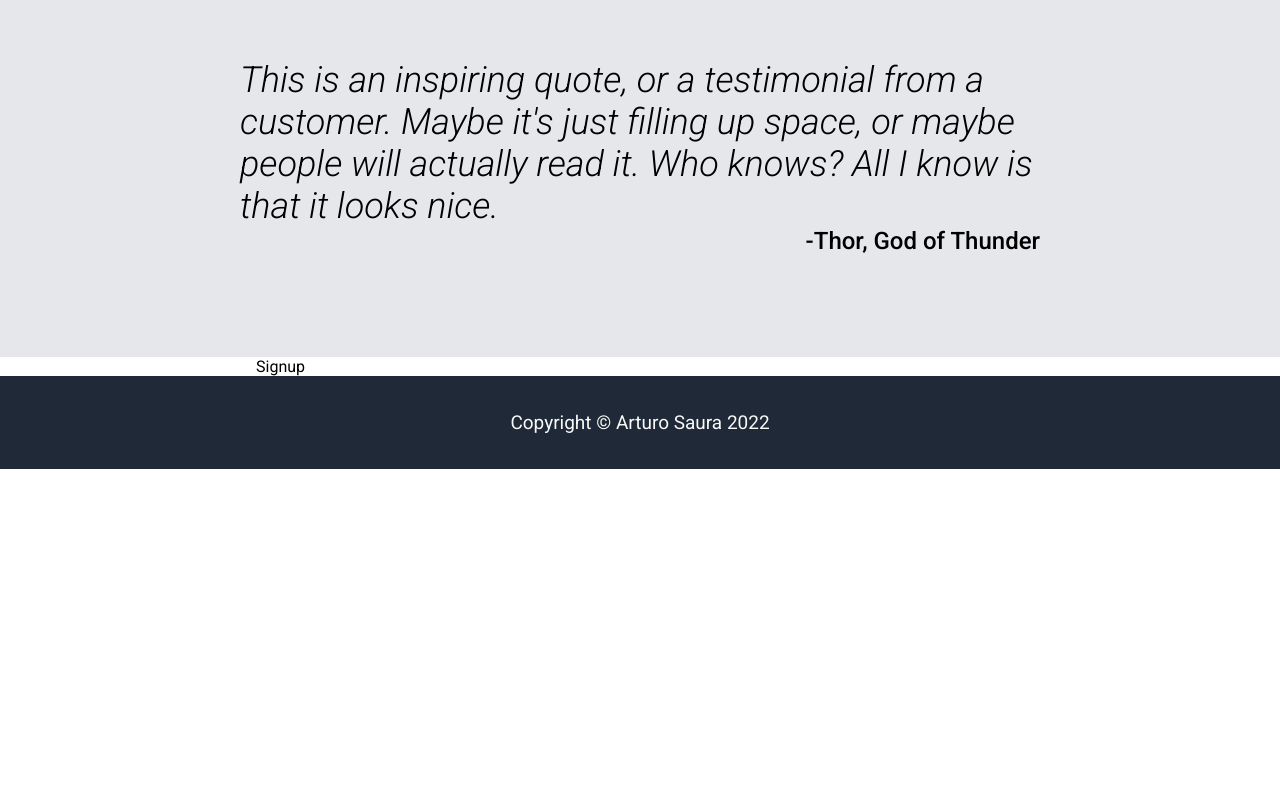
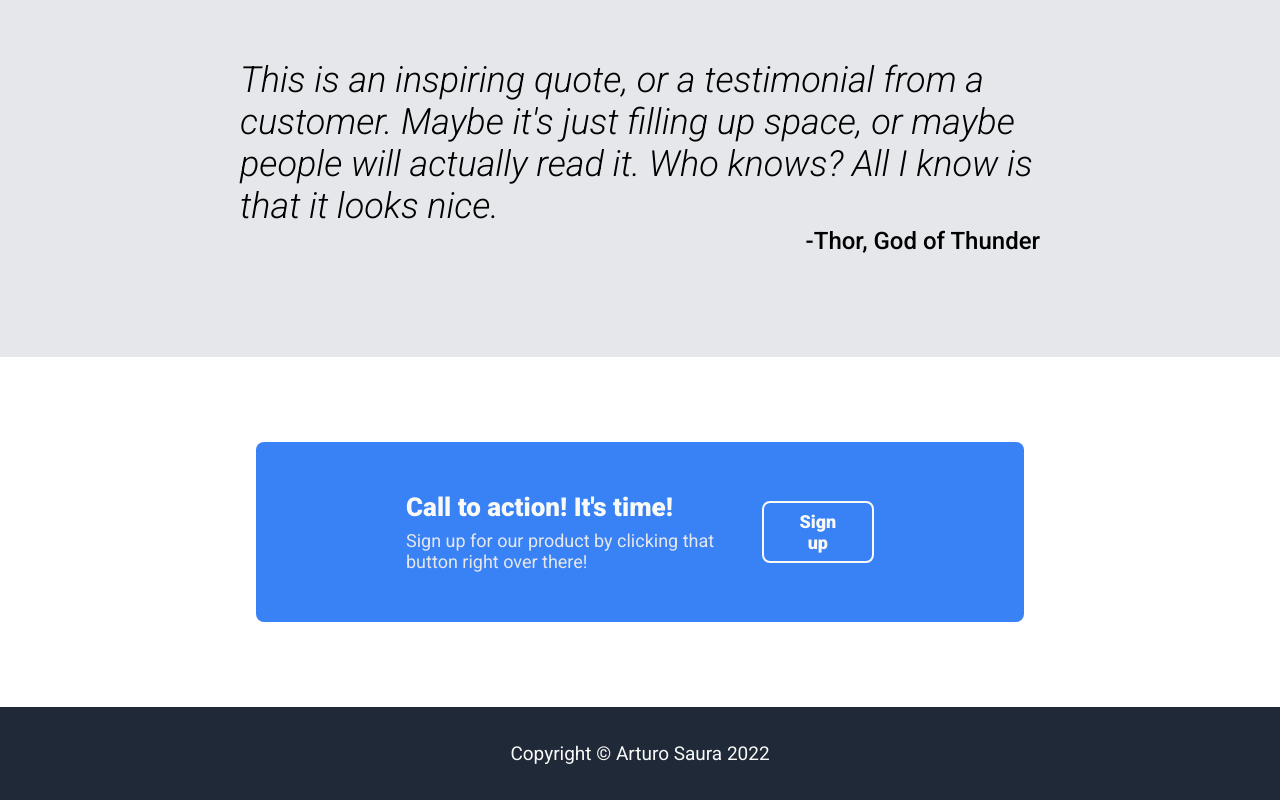
Before and after one commit to arsaes/landing-page, a plain HTML site: page index.html in a window 1280 px wide. Shown: the part 1076-1876 px from the top of the page. Before the commit the page ends 1545 px from the top, so only its background shows below. Drawn offline with Linux system fonts and the light colour scheme.

Commit message:
Finish signup section

```diff
--- a/index.html
+++ b/index.html
@@ -68,7 +68,19 @@
     </div>
 
     <div class="signup">
-        Signup
+        <div class="window">
+            <div>
+                <h3>
+                    Call to action! It's time!
+                </h3>
+                <p>
+                    Sign up for our product by clicking that button right over there!
+                </p>
+            </div>
+            <button>
+                Sign up
+            </button>
+        </div>
     </div>
 
     <div class="footer">
--- a/styles.css
+++ b/styles.css
@@ -158,6 +158,45 @@ button {
     text-align: right;
 }
 
+.signup {
+    display: flex;
+    height: 350px;
+    align-items: center;
+}
+
+.window {
+    flex: 1;
+    background-color: #3882F6;
+    display: flex;
+    justify-content: space-between;
+    align-items: center;
+    padding: 50px 150px;
+    border-radius: 8px;
+}
+
+.window h3,
+.window p {
+    margin: 0;
+
+}
+
+.window h3 {
+    color: #F9FAF8;
+    font-size: 26px;
+    margin-bottom: 8px;
+}
+
+.window p {
+    color: #E5E7EB;
+    font-size: 18px;
+}
+
+
+.window button {
+    border: 2px solid;
+    border-color: #F9FAF8;
+}
+
 
 
 
```
